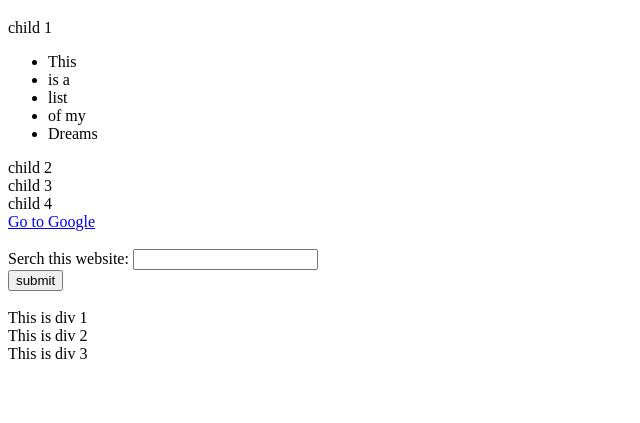
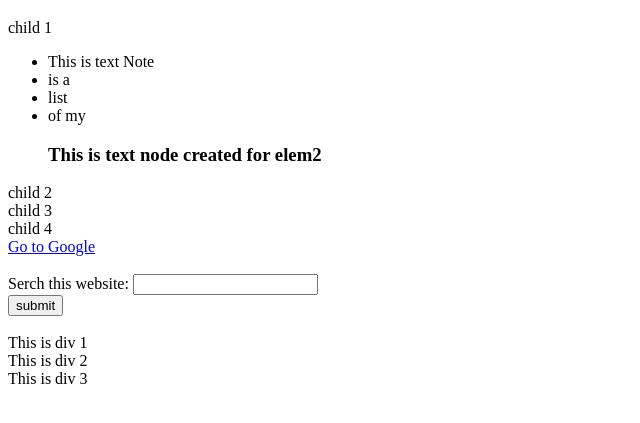
Before and after one commit to saurabh33033/Complete-Web-development-bootcap, a plain HTML site: page website.html in a window 1280 px wide. Shown: the part 61-484 px from the top of the page, without its empty margins (0-640 px from the left). Drawn offline with Linux system fonts and the light colour scheme.

Commit message:
Added tut16.js as tutorial 16

```diff
--- /dev/null
+++ b/js/tut16.js
@@ -0,0 +1,33 @@
+console.log('This is tutorial 16');
+let element = document.createElement('li');
+
+//Adding a class name to the li element
+element.className = 'childul';
+element.id = 'createdLi';
+element.setAttribute('title', 'myTitle');
+// element.innerText = 'Hello World';
+
+let ul = document.querySelector('ul.this');
+ul.appendChild(element);
+let text = document.createTextNode('This is text Note');
+element.appendChild(text);
+
+// console.log(ul);
+// console.log(element);
+
+let elem2 = document.createElement('h3');
+elem2.id = 'elem2';
+elem2.className = 'elem2';
+let tnode = document.createTextNode('This is text node created for elem2');
+elem2.appendChild(tnode);
+
+element.replaceWith(elem2);
+
+let myul = document.getElementById('myul');
+myul.replaceChild(element, document.getElementById('fui'));
+myul.removeChild(document.getElementById('lui'));
+
+// let pr = elem2.getAttribute('class');
+let pr = elem2.hasAttribute('class');
+elem2.removeAttribute('id')
+console.log(elem2, pr)
--- a/website.html
+++ b/website.html
@@ -10,12 +10,12 @@
     <div class="container">
         <h1 id="heading">Welcome to TrapKiller</h1>
         <div id="myfirst" class="child red good" id="first">child 1
-            <ul class="this">
-                <li class="childul">This</li>
+            <ul class="this" id="myul">
+                <li class="childul" id="fui">This</li>
                 <li class="childul">is a</li>
                 <li class="childul">list</li>
                 <li class="childul">of my</li>
-                <li class="childul">Dreams</li>
+                <li class="childul" id="lui">Dreams</li>
             </ul>
         </div>
         <div class="child">child 2</div>
@@ -36,5 +36,6 @@
 </body>
 <!-- <script src="js/tut12.js"></script> -->
 <!-- <script src="js/tut14.js"></script>p -->
-<script src="js/tut15.js"></script>
+<!-- <script src="js/tut15.js"></script> -->
+<script src="js/tut16.js"></script>
 </html>
```
